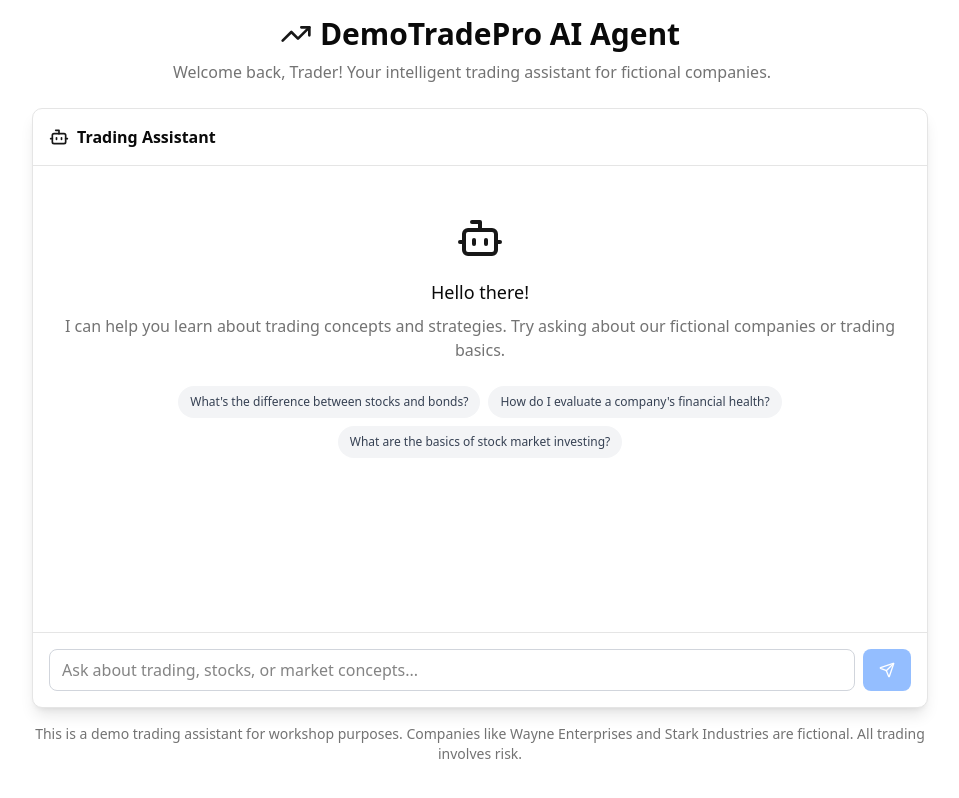
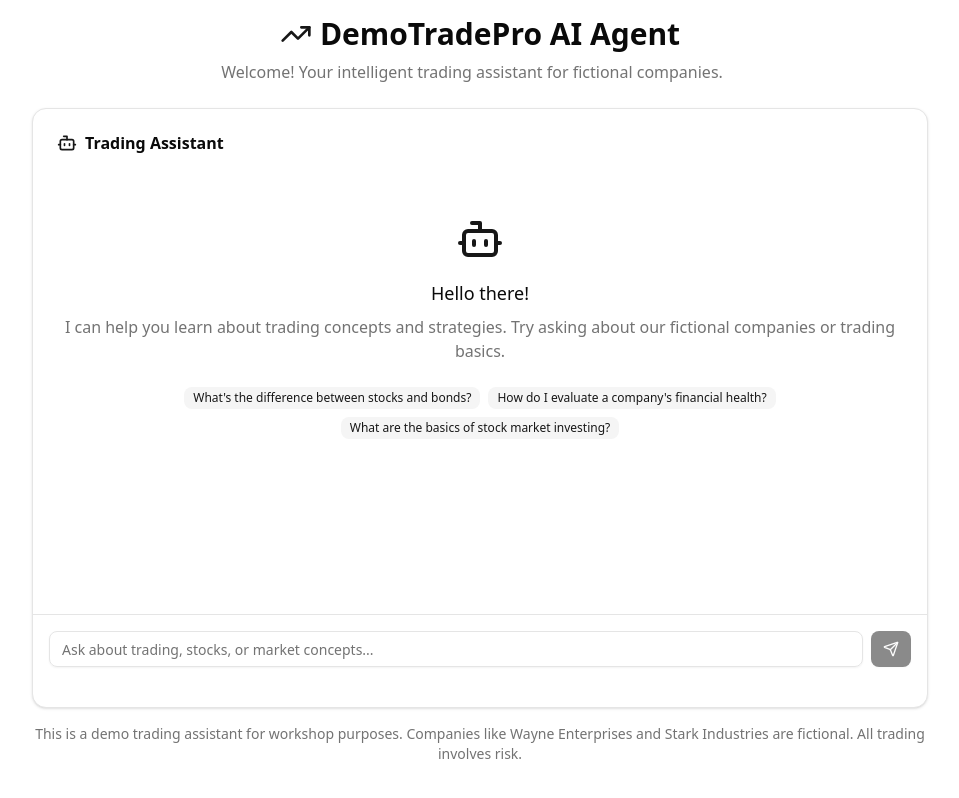
Before and after one commit to priley86/demo-trade-pro-public, a Next.js app in the folder apps/agent/: page / in a window 1280 px wide. Shown: the whole page, without its empty margins (160-1119 px from the left). Built offline with nearby package versions, Linux system fonts and the light colour scheme.

Commit message:
update docs and improve scripts

```diff
--- a/apps/agent/app/components/chat-client.tsx
+++ b/apps/agent/app/components/chat-client.tsx
@@ -2,14 +2,14 @@
 
 import { useChat } from '@ai-sdk/react';
 import { useState } from 'react';
-import { Send, Bot, User, TrendingUp, LogOut } from 'lucide-react';
-import type { User as Auth0User } from '@auth0/nextjs-auth0/types';
+import { Send, Bot, User, TrendingUp } from 'lucide-react';
+import { Button } from '@workspace/ui/components/button';
+import { Input } from '@workspace/ui/components/input';
+import { Card, CardContent, CardHeader, CardTitle } from '@workspace/ui/components/card';
+import { Badge } from '@workspace/ui/components/badge';
+import { cn } from '@workspace/ui/lib/utils';
 
-interface ChatClientProps {
-  user?: Auth0User;
-}
-
-export default function ChatClient({ user }: ChatClientProps) {
+export default function ChatClient() {
   const [input, setInput] = useState('');
   const { messages, sendMessage } = useChat();
 
@@ -30,7 +30,7 @@ export default function ChatClient({ user }: ChatClientProps) {
           </div>
           <div className="flex items-center justify-center gap-4">
             <p className="text-muted-foreground">
-              Welcome back, {user?.name || 'Trader'}! Your intelligent trading assistant for fictional companies.
+              Welcome! Your intelligent trading assistant for fictional companies.
             </p>
             <div className="flex items-center gap-3">
               {/* <button className="text-sm text-blue-600 hover:text-blue-800 flex items-center gap-1">
@@ -44,33 +44,34 @@ export default function ChatClient({ user }: ChatClientProps) {
         </div>
 
         {/* Chat Interface */}
-        <div className="bg-white rounded-lg shadow-lg border h-[600px] flex flex-col">
-          <div className="border-b p-4">
-            <h2 className="flex items-center gap-2 font-semibold">
+        <Card className="h-[600px] flex flex-col">
+          <CardHeader>
+            <CardTitle className="flex items-center gap-2">
               <Bot className="h-5 w-5 text-primary" />
               Trading Assistant
-            </h2>
-          </div>
+            </CardTitle>
+          </CardHeader>
 
-          <div className="flex-1 overflow-y-auto p-4">
+          <CardContent className="flex-1 overflow-y-auto">
             <div className="space-y-4">
               {messages.length === 0 && (
                 <div className="text-center py-8">
                   <Bot className="h-12 w-12 mx-auto mb-4 text-primary" />
-                  <h3 className="text-lg font-medium mb-2">Hello {user?.given_name || user?.name || 'there'}!</h3>
+                  <h3 className="text-lg font-medium mb-2">Hello there!</h3>
                   <p className="text-muted-foreground mb-6">
                     I can help you learn about trading concepts and strategies. Try asking about our fictional companies or trading basics.
                   </p>
 
                   <div className="flex flex-wrap gap-2 justify-center">
                     {suggestedQuestions.map((question, index) => (
-                      <button
+                      <Badge
                         key={index}
-                        className="text-xs h-auto py-2 px-3 bg-gray-100 hover:bg-gray-200 rounded-full text-gray-700"
+                        variant="secondary"
+                        className="cursor-pointer hover:bg-secondary/80 transition-colors"
                         onClick={() => sendMessage({ text: question })}
                       >
                         {question}
-                      </button>
+                      </Badge>
                     ))}
                   </div>
                 </div>
@@ -86,22 +87,24 @@ export default function ChatClient({ user }: ChatClientProps) {
                   <div className={`flex gap-3 max-w-[80%] ${
                     message.role === 'user' ? 'flex-row-reverse' : 'flex-row'
                   }`}>
-                    <div className={`w-8 h-8 rounded-full flex items-center justify-center flex-shrink-0 ${
+                    <div className={cn(
+                      "w-8 h-8 rounded-full flex items-center justify-center flex-shrink-0",
                       message.role === 'user'
-                        ? 'bg-blue-500 text-white'
-                        : 'bg-gray-200 text-gray-600'
-                    }`}>
+                        ? 'bg-primary text-primary-foreground'
+                        : 'bg-muted text-muted-foreground'
+                    )}>
                       {message.role === 'user' ? (
                         <User className="h-4 w-4" />
                       ) : (
                         <Bot className="h-4 w-4" />
                       )}
                     </div>
-                    <div className={`rounded-lg p-3 ${
+                    <div className={cn(
+                      "rounded-lg p-3",
                       message.role === 'user'
-                        ? 'bg-blue-500 text-white'
-                        : 'bg-gray-100 text-gray-900'
-                    }`}>
+                        ? 'bg-primary text-primary-foreground'
+                        : 'bg-muted text-muted-foreground'
+                    )}>
                       <p className="text-sm leading-relaxed whitespace-pre-wrap">
                         {message.parts.map((part, i) => {
                           switch (part.type) {
@@ -117,7 +120,7 @@ export default function ChatClient({ user }: ChatClientProps) {
                 </div>
               ))}
             </div>
-          </div>
+          </CardContent>
 
           <div className="border-t p-4">
             <form
@@ -130,22 +133,22 @@ export default function ChatClient({ user }: ChatClientProps) {
               }}
               className="flex gap-2"
             >
-              <input
+              <Input
                 value={input}
-                onChange={e => setInput(e.target.value)}
+                onChange={(e) => setInput(e.target.value)}
                 placeholder="Ask about trading, stocks, or market concepts..."
-                className="flex-1 px-3 py-2 border border-gray-300 rounded-md focus:outline-none focus:ring-2 focus:ring-blue-500"
+                className="flex-1"
               />
-              <button
+              <Button
                 type="submit"
                 disabled={!input.trim()}
-                className="px-4 py-2 bg-blue-500 text-white rounded-md hover:bg-blue-600 disabled:opacity-50 disabled:cursor-not-allowed flex items-center gap-2"
+                className="flex items-center gap-2"
               >
                 <Send className="h-4 w-4" />
-              </button>
+              </Button>
             </form>
           </div>
-        </div>
+        </Card>
 
         {/* Footer */}
         <div className="text-center mt-4 text-sm text-muted-foreground">
--- a/apps/agent/app/globals.css
+++ b/apps/agent/app/globals.css
@@ -1,42 +1,4 @@
-:root {
-  --background: #ffffff;
-  --foreground: #171717;
-}
+/* Import the design system's global styles */
+@import "@workspace/ui/globals.css";
 
-@media (prefers-color-scheme: dark) {
-  :root {
-    --background: #0a0a0a;
-    --foreground: #ededed;
-  }
-}
-
-html,
-body {
-  max-width: 100vw;
-  overflow-x: hidden;
-}
-
-body {
-  color: var(--foreground);
-  background: var(--background);
-  font-family: Arial, Helvetica, sans-serif;
-  -webkit-font-smoothing: antialiased;
-  -moz-osx-font-smoothing: grayscale;
-}
-
-* {
-  box-sizing: border-box;
-  padding: 0;
-  margin: 0;
-}
-
-a {
-  color: inherit;
-  text-decoration: none;
-}
-
-@media (prefers-color-scheme: dark) {
-  html {
-    color-scheme: dark;
-  }
-}
+/* App-specific styles can be added here */
--- a/apps/agent/app/layout.tsx
+++ b/apps/agent/app/layout.tsx
@@ -1,7 +1,6 @@
 import type { Metadata } from "next";
 import { Geist, Geist_Mono } from "next/font/google";
-import "@workspace/ui/globals.css"
-import { Auth0Provider } from '@auth0/nextjs-auth0'
+import "./globals.css"
 
 const geistSans = Geist({
   variable: "--font-geist-sans",
@@ -26,9 +25,7 @@ export default function RootLayout({
   return (
     <html lang="en">
       <body className={`${geistSans.variable} ${geistMono.variable}`}>
-        <Auth0Provider>
-          {children}
-        </Auth0Provider>
+        {children}
       </body>
     </html>
   );
--- a/apps/agent/postcss.config.mjs
+++ b/apps/agent/postcss.config.mjs
@@ -1,6 +1,2 @@
 /** @type {import('postcss-load-config').Config} */
-const config = {
-    plugins: { "@tailwindcss/postcss": {} },
-};
-
-export default config;
+export { default } from "@workspace/ui/postcss.config";
```
Also changed, not shown: 16 other files (tests, documents, lock files or other folders).
